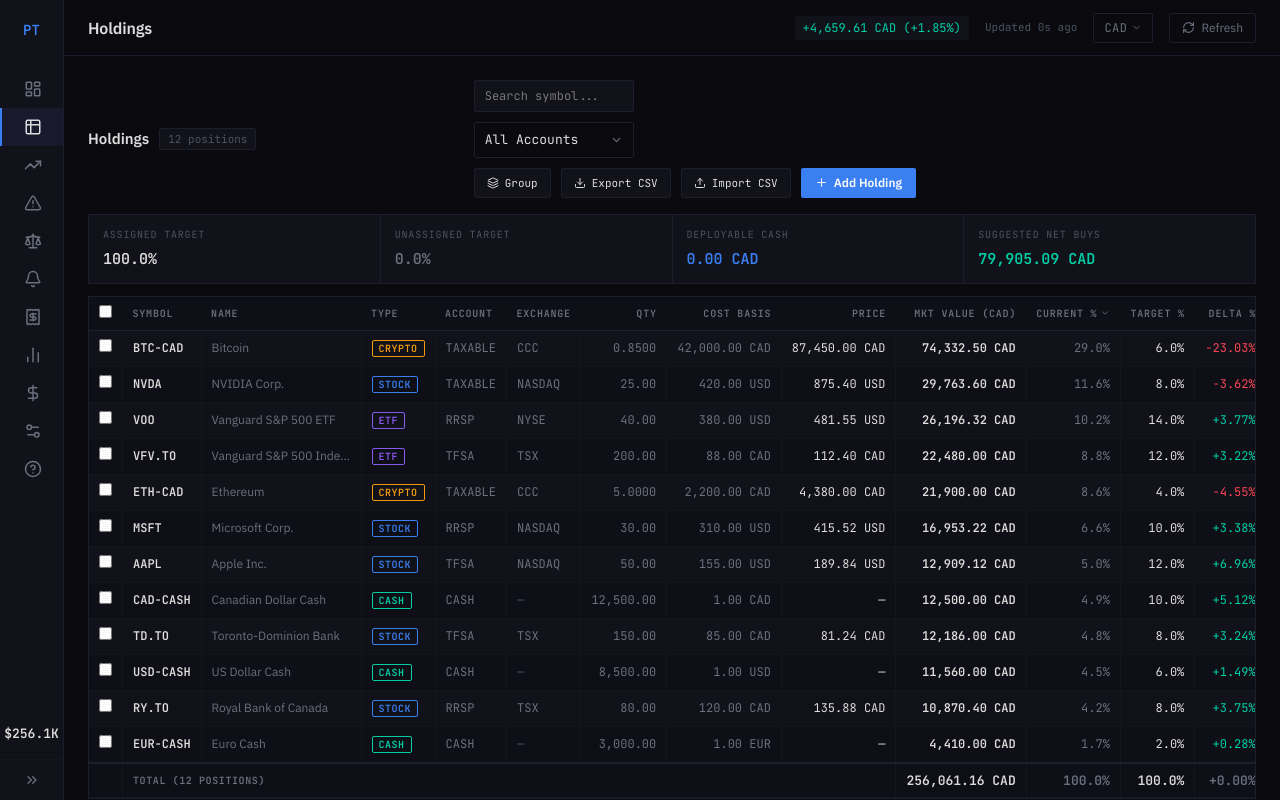
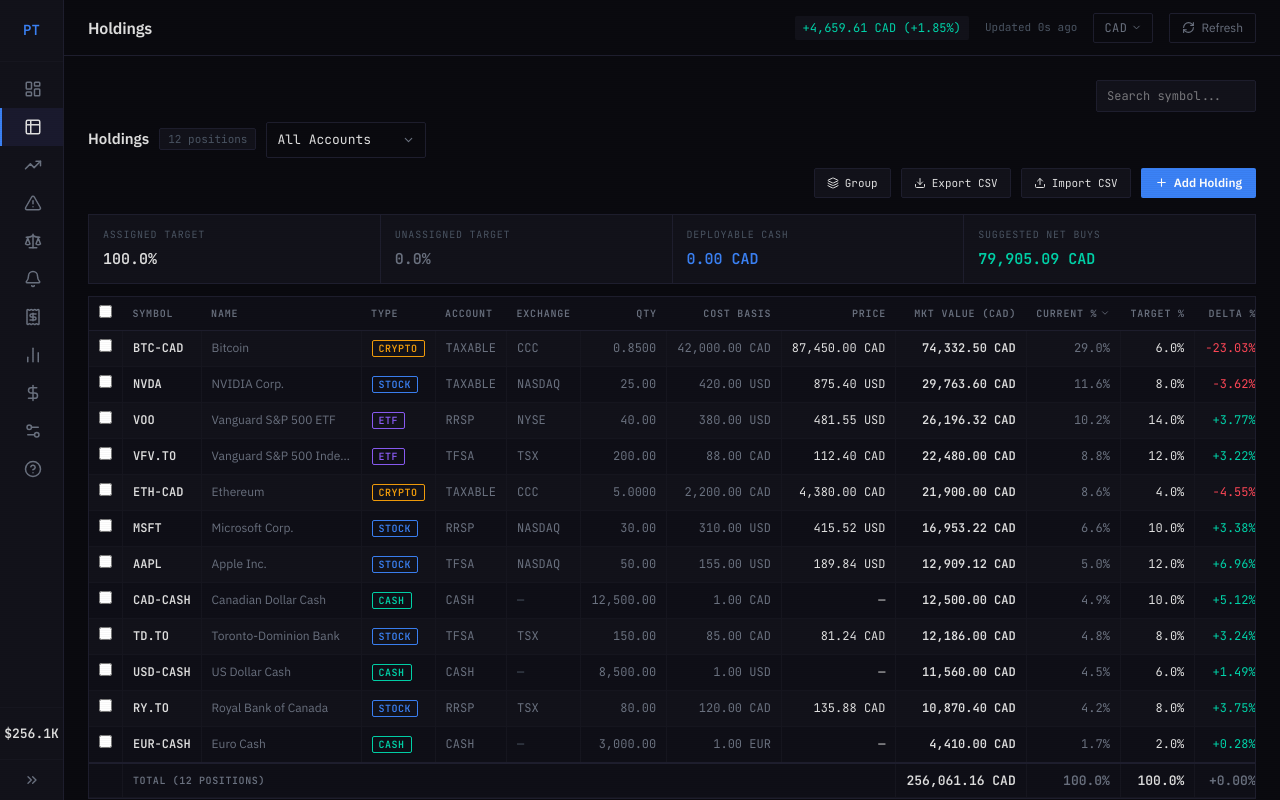
Before and after one commit to GitError/portfolio-tracker, a React (Vite) app: page /holdings in a window 1280 px wide. Built offline with nearby package versions, Linux system fonts and the light colour scheme.

Commit message:
Holdings filter panel alighment fix

```diff
--- a/src/components/Holdings.tsx
+++ b/src/components/Holdings.tsx
@@ -470,7 +470,10 @@ export function Holdings({ onOpenAddModal, onExportRef }: HoldingsProps) {
             gap: 10,
             alignItems: 'center',
             flexWrap: 'wrap',
-            marginLeft: 'auto',
+            // Stretch to fill remaining space so wrapped lines keep right alignment.
+            flex: 1,
+            justifyContent: 'flex-end',
+            minWidth: 0,
           }}
         >
           <input
```
